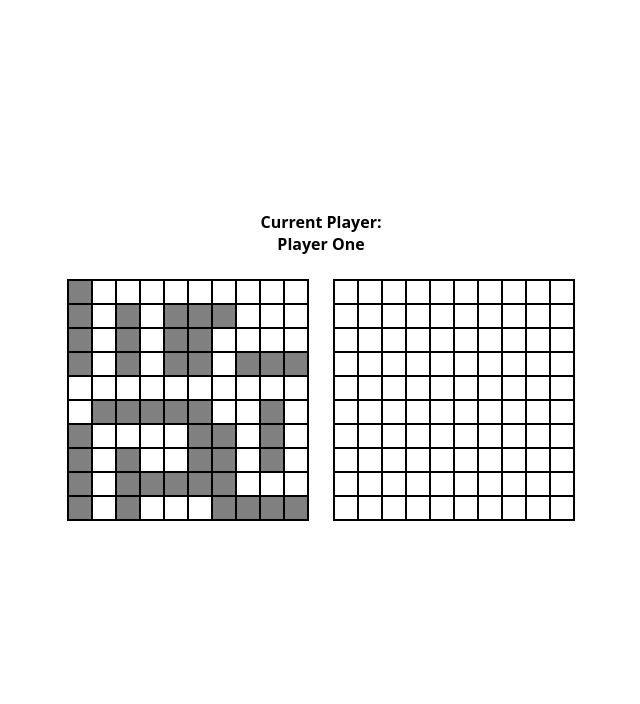
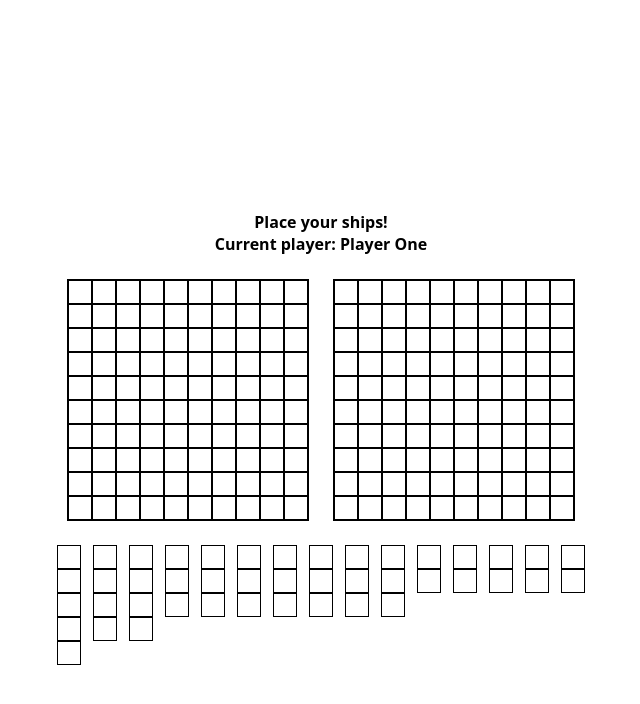
Before and after one commit to SammySparrow/battleship, a plain HTML site: page index.html in a window 1280 px wide. Both pictures are taken after a click on the button "Start Game". Shown: the whole page, without its empty margins (319-959 px from the left). Drawn offline with Linux system fonts and the light colour scheme.

Commit message:
Allow drag and drop ship placement

```diff
--- a/dom.js
+++ b/dom.js
@@ -7,6 +7,8 @@ export {
   currentPlayerDisplay,
   moveStatus,
   removeNextButton,
+  renderShips,
+  currentShipPlacement,
 };
 
 function initialRender(player, owner, currentPlayer) {
@@ -18,6 +20,7 @@ function initialRender(player, owner, currentPlayer) {
   gridHolder.setAttribute("data-owner", `${owner}`);
   render(player, currentPlayer, gridHolder);
   main.appendChild(gridHolder);
+  renderShips();
 }
 
 function render(player, currentPlayer, wrapper) {
@@ -69,6 +72,16 @@ function currentPlayerDisplay(currentPlayer) {
   statusWrapper.append(currentText, player);
 }
 
+function currentShipPlacement(currentPlayer) {
+  const wrapper = document.querySelector(".status-wrap");
+  cleanUp(wrapper);
+  const phase = document.createElement("div");
+  const current = document.createElement("div");
+  phase.textContent = "Place your ships!";
+  current.textContent = `Current player: ${currentPlayer}`;
+  wrapper.append(phase, current);
+}
+
 function moveStatus(coords, hit, player, sunk = false) {
   const statusWrapper = document.querySelector(".status-wrap");
   cleanUp(statusWrapper);
@@ -100,6 +113,25 @@ function removeNextButton() {
   cleanUp(document.querySelector(".interact-wrap"));
 }
 
+function renderShips() {
+  const wrapper = document.querySelector(".interact-wrap");
+  cleanUp(wrapper);
+  let defaultShips = [5, 4, 4, 3, 3, 3, 3, 3, 3, 3, 2, 2, 2, 2, 2];
+  for (let i = 0; i < defaultShips.length; i++) {
+    let ship = document.createElement("div");
+    for (let j = 0; j < defaultShips[i]; j++) {
+      let component = document.createElement("div");
+      component.setAttribute("class", "component");
+      ship.appendChild(component);
+    }
+    ship.setAttribute("data-length", `${defaultShips[i]}`);
+    ship.setAttribute("data-direction", "vertical");
+    ship.setAttribute("class", "ship");
+    ship.setAttribute("draggable", "true");
+    wrapper.appendChild(ship);
+  }
+}
+
 function cleanUp(wrapper) {
   while (wrapper.firstChild !== null) {
     wrapper.removeChild(wrapper.firstChild);
--- a/game.js
+++ b/game.js
@@ -82,7 +82,7 @@ class Gameboard {
 
     let testCoords = structuredClone(coords);
     for (let i = 0; i < size; i++) {
-      if (this.grid[testCoords[0]][testCoords[1]].ship !== null) {
+      if (this.grid[testCoords[0]][testCoords[1]].ship) {
         throw new Error("Ship overlap");
       }
       testCoords[index]++;
@@ -102,9 +102,9 @@ class Gameboard {
     }
     this.grid[coords[0]][coords[1]].isHit = true;
 
-    if (this.grid[coords[0]][coords[1]].ship !== null) {
+    if (this.grid[coords[0]][coords[1]].ship) {
       this.grid[coords[0]][coords[1]].ship.hit();
-      if (this.grid[coords[0]][coords[1]].ship.sunk === true) {
+      if (this.grid[coords[0]][coords[1]].ship.sunk) {
         this.sunkenShips++;
         if (this.sunkenShips === this.placedShips) {
           this.allSunken = true;
@@ -139,7 +139,7 @@ class Player {
     }
 
     let targetCell = target.board.grid[coords[0]][coords[1]];
-    if (targetCell.ship !== null) {
+    if (targetCell.ship) {
       this.consecutiveAttacks.push(coords);
       if (Math.abs(targetCell.ship.length - targetCell.ship.timesHit) === 1) {
         this.attackQueue = [];
--- a/index.js
+++ b/index.js
@@ -8,7 +8,11 @@ import {
   currentPlayerDisplay,
   moveStatus,
   removeNextButton,
+  renderShips,
+  currentShipPlacement,
 } from "./dom.js";
+
+const main = document.querySelector("main");
 
 class Controller {
   constructor(playerOne, playerTwo) {
@@ -48,7 +52,7 @@ class Controller {
   initialiseUI() {
     initialRender(this.playerOne, "player-one", this.currentPlayer);
     initialRender(this.playerTwo, "player-two", this.currentPlayer);
-    currentPlayerDisplay("Player One");
+    currentShipPlacement("Player One");
   }
 
   move(coords, owner) {
@@ -56,9 +60,7 @@ class Controller {
     owner === "player-one"
       ? (target = this.playerOne)
       : (target = this.playerTwo);
-    if (target === this.currentPlayer) {
-      return;
-    }
+    if (target === this.currentPlayer) return;
     target.board.receiveAttack(coords);
     render(
       target,
@@ -71,7 +73,7 @@ class Controller {
     owner === "player-one"
       ? (playerName = "Player Two")
       : (playerName = "Player One");
-    if (target.board.grid[coords[0]][coords[1]].ship !== null) {
+    if (target.board.grid[coords[0]][coords[1]].ship) {
       checkHit = true;
       target.board.grid[coords[0]][coords[1]].ship.sunk
         ? (checkSunk = true)
@@ -79,7 +81,7 @@ class Controller {
     } else {
       checkHit = false;
     }
-    if (target.board.allSunken === true) {
+    if (target.board.allSunken) {
       displayResults(playerName);
     } else {
       moveStatus(coords, checkHit, playerName, checkSunk);
@@ -88,43 +90,31 @@ class Controller {
     }
   }
 
-  /* TEMP */
-  placeShips() {
-    this.playerOne.board.placeShip(5, [1, 5], "horizontal");
-    this.playerOne.board.placeShip(4, [0, 0], "vertical");
-    this.playerOne.board.placeShip(4, [6, 9], "horizontal");
-    this.playerOne.board.placeShip(3, [6, 6], "vertical");
-    this.playerOne.board.placeShip(3, [2, 1], "vertical");
-    this.playerOne.board.placeShip(3, [8, 5], "vertical");
-    this.playerOne.board.placeShip(3, [2, 7], "vertical");
-    this.playerOne.board.placeShip(3, [7, 3], "horizontal");
-    this.playerOne.board.placeShip(3, [4, 1], "horizontal");
-    this.playerOne.board.placeShip(3, [3, 8], "horizontal");
-    this.playerOne.board.placeShip(2, [0, 8], "vertical");
-    this.playerOne.board.placeShip(2, [0, 6], "vertical");
-    this.playerOne.board.placeShip(2, [5, 6], "vertical");
-    this.playerOne.board.placeShip(2, [5, 2], "vertical");
-    this.playerOne.board.placeShip(2, [4, 2], "vertical");
-
-    this.playerTwo.board.placeShip(5, [1, 5], "horizontal");
-
-    this.phase = "move";
+  placeShips(direction, length, x, y) {
+    control.currentPlayer.board.placeShip(length, [x, y], direction);
+    let playerName;
+    this.currentPlayer === this.playerOne
+      ? (playerName = "player-one")
+      : (playerName = "player-two");
+    render(
+      this.currentPlayer,
+      this.currentPlayer,
+      document.querySelector(`[data-owner="${playerName}"]`)
+    );
   }
-  /* TEMP */
 }
 
 let playerOne;
 let playerTwo;
 let control;
 
-document.querySelector("main").addEventListener("click", (e) => {
+main.addEventListener("click", (e) => {
   if (e.target.id === "start-game") {
     const inputOne = new FormData(document.querySelector("#player-one"));
     const inputTwo = new FormData(document.querySelector("#player-two"));
     playerOne = new Player(inputOne.get("player-one"));
     playerTwo = new Player(inputTwo.get("player-two"));
     control = new Controller(playerOne, playerTwo);
-    control.placeShips();
     control.initialiseUI();
   }
 
@@ -138,4 +128,34 @@ document.querySelector("main").addEventListener("click", (e) => {
   if (e.target.id === "next-turn") {
     control.switchTurns();
   }
+
+  if (e.target.parentNode.className === "ship") {
+    e.target.parentNode.dataset.direction === "vertical"
+      ? e.target.parentNode.setAttribute("data-direction", "horizontal")
+      : e.target.parentNode.setAttribute("data-direction", "vertical");
+  }
 });
+
+let targetedShip = null;
+
+main.addEventListener("dragstart", (e) => {
+  targetedShip = e.target;
+});
+
+main.addEventListener("dragover", (e) => {
+  e.preventDefault();
+});
+
+main.addEventListener("drop", (e) => {
+  if (!targetedShip) return;
+
+  control.placeShips(
+    targetedShip.dataset.direction,
+    parseInt(targetedShip.dataset.length),
+    parseInt(e.target.dataset.x),
+    parseInt(e.target.dataset.y)
+  );
+
+  document.querySelector(".interact-wrap").removeChild(targetedShip);
+  targetedShip = null;
+});
--- a/style.css
+++ b/style.css
@@ -11,7 +11,8 @@ body {
   font-weight: 700;
 }
 
-.cell {
+.cell,
+.component {
   width: 24px;
   height: 24px;
   border: 1px solid black;
@@ -63,3 +64,25 @@ main,
   flex-direction: column;
   justify-content: end;
 }
+
+.interact-wrap {
+  display: flex;
+  gap: 12px;
+  flex-wrap: wrap;
+}
+
+.ship {
+  display: flex;
+}
+
+div[data-direction="vertical"] {
+  flex-direction: column;
+  height: fit-content;
+  width: fit-content;
+}
+
+div[data-direction="horizontal"] {
+  flex-direction: row;
+  height: fit-content;
+  width: fit-content;
+}
```
